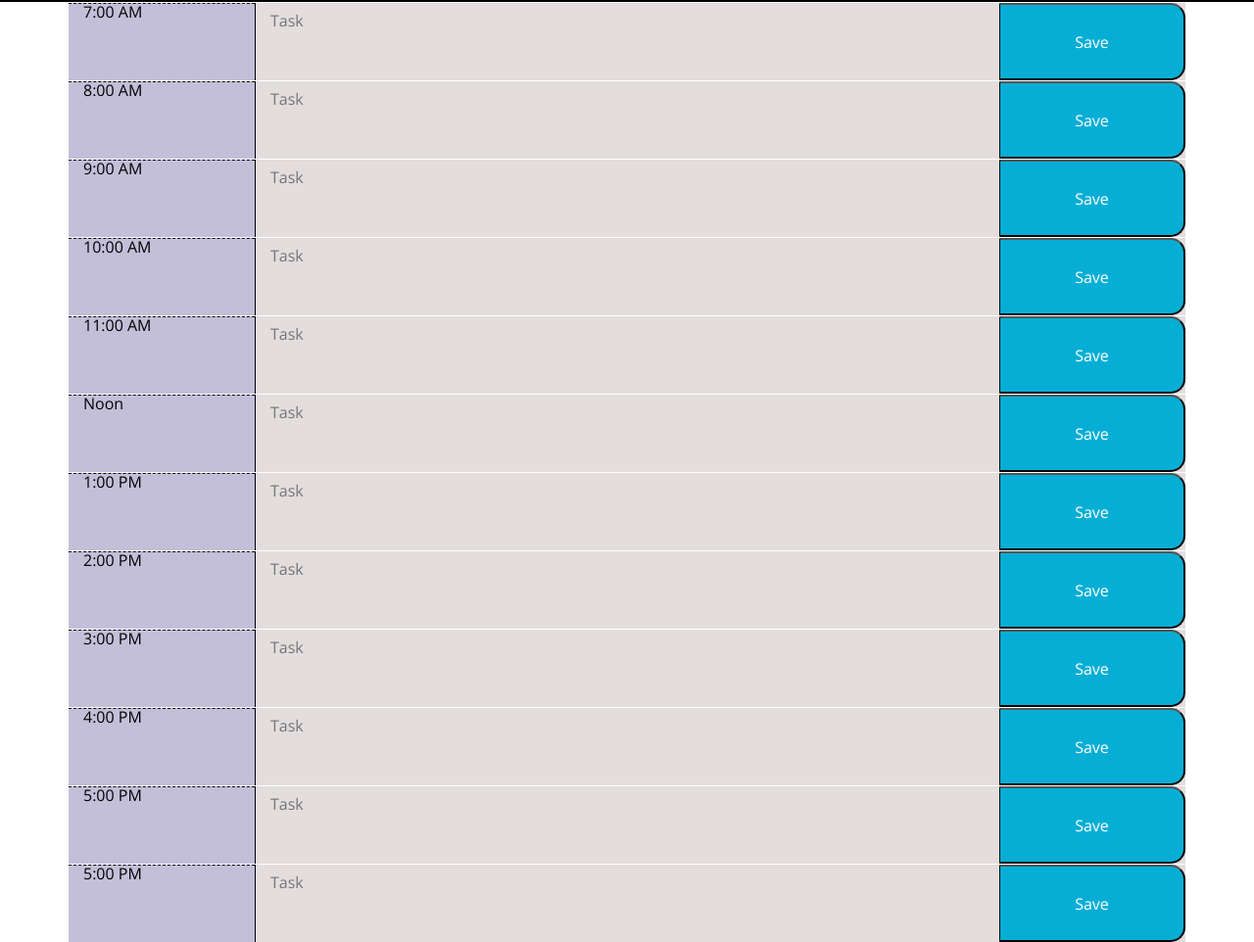
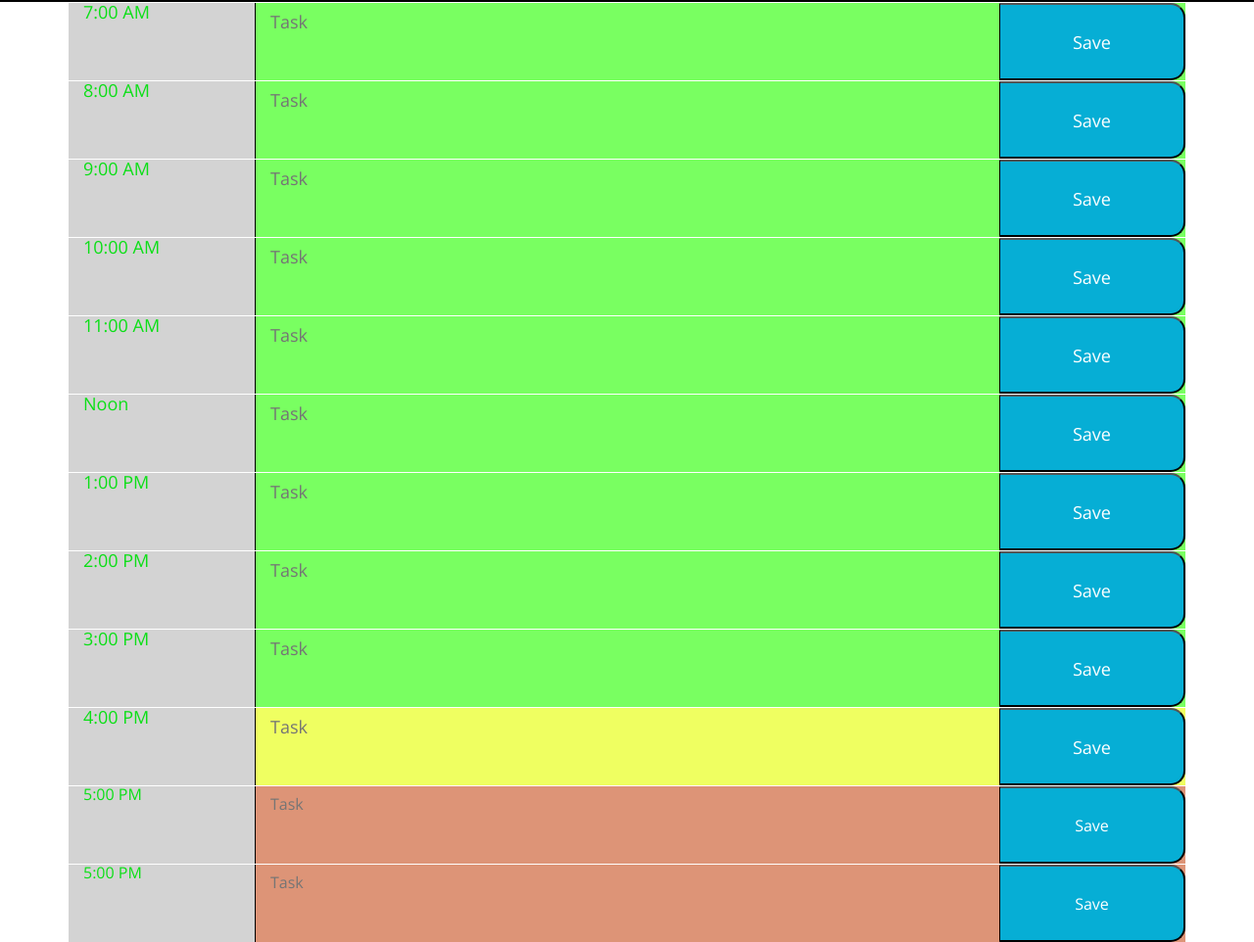
Before and after one commit to K-Bugz/Work-Day-Scheduler, a plain HTML site: page index.html in a window 1280 px wide. Shown: the part 302-1264 px from the top of the page at 98% size. Drawn offline with nearby package versions, Linux system fonts and the light colour scheme.

Commit message:
current time display feature

```diff
--- a/assets/css/style.css
+++ b/assets/css/style.css
@@ -32,25 +32,29 @@ white-space: pre-wrap;
 height: 80px;
 border-top: 1px solid white;;
 }
-.hour {
+/* .hour {
 background-color: #8d8cd160;
 color: #000000;
 border-top: 1px dashed #000000;
+} */
+
+.hour {
+background-color: #d3d3d3;
+color: rgb(11, 223, 22);
 }
-
 .past {
-background-color: #d3d3d3;
+background-color: #79ff61;
 color: white;
+font-size: large;
 }
-
 .present {
-background-color: #ff6961;
+background-color: #efff61;
 color: white;
+font-size: large;
 }
-
 .future {
-background-color: #77dd77;
-color: white;
+background-color: #dd9477;
+color: rgba(214, 18, 18, 0.938);
 }
 
 .saveBtn {
@@ -66,6 +70,6 @@ font-size: 20px;
 transition: all .3s ease-in-out;
 background-color: #9a06d5;
 }
-.row{
+/* .row{
     background-color: #9c8a8a49;
-}
+} */
--- a/assets/js/script.js
+++ b/assets/js/script.js
@@ -1,14 +1,12 @@
-
 //Moment.js code for current date and time
 let dateEl = document.getElementById("currentDay");
 let NoMo = moment().format('MMMM Do YYYY, h:mm:ss a');
 dateEl.innerHTML = NoMo;
-var curHour = moment().format("HH");
-// window.localStorage.setItem("date", curHour);
-// console.log(curHour);
-// console.log(moment());
+var curHour = moment().format("HH"); // get the current hour through moment
+curHour = parseInt(curHour, 10); // Change hour string into hour number
 
-// Compare each time with the current.
+
+// Compare each time with the current and update the box.
 $(".time-div").each(function () { // for each .time-div
     console.log($(this).attr("id"));
     var timeDiv = $(this).attr("id");
@@ -17,9 +15,12 @@ $(".time-div").each(function () { // for each .time-div
         $(this).children(".description").addClass("white-text");
     } else if (curHour < timeDiv) {
         $(this).removeClass("present");
+        $(this).removeClass("past");
         $(this).addClass("future");
     } else if (curHour > timeDiv) {
         $(this).removeClass("future");
+        $(this).removeClass("present");
         $(this).addClass("past");
     }
 });
+//
```
